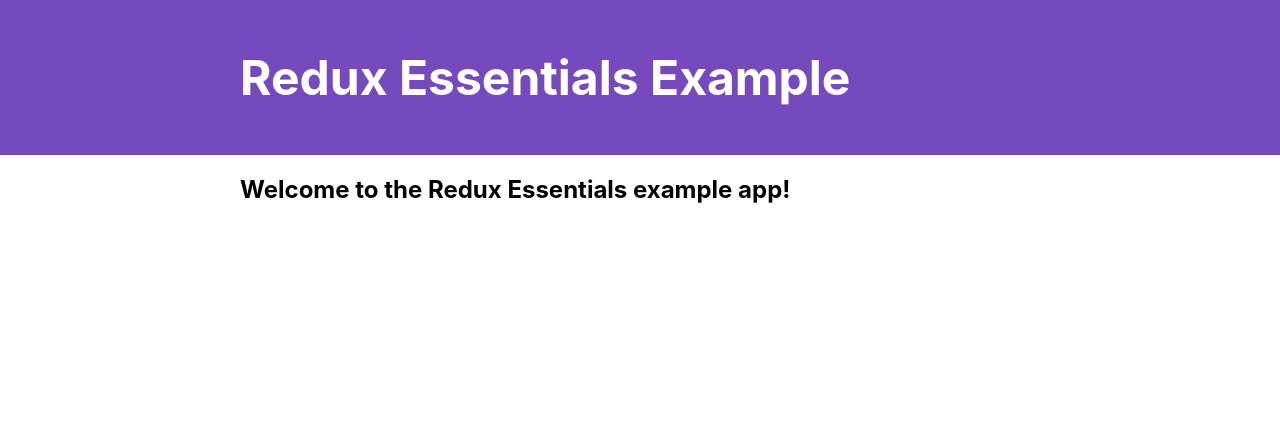
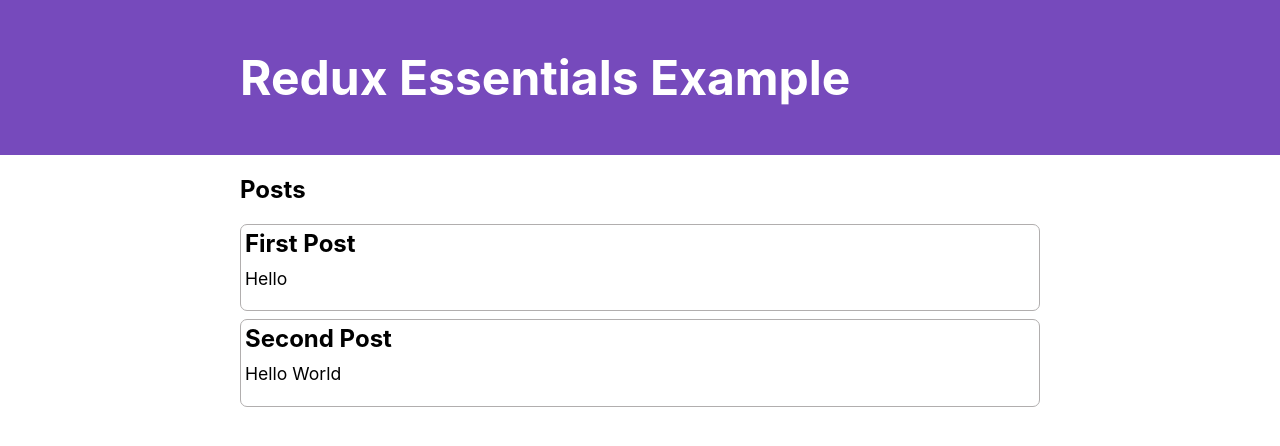
Before and after one commit to mochfarrel06/redux-essentials, a React (Vite) app: page / in a window 1280 px wide. Shown: the top 446 px of the page. Built offline with nearby package versions, Linux system fonts and the light colour scheme.

Commit message:
added PostList in homepage

```diff
--- a/src/pages/home.jsx
+++ b/src/pages/home.jsx
@@ -1,11 +1,10 @@
 import Layouts from "../components/layouts/Layout";
+import {PostsList} from "../features/posts/PostsList";
 
 export default function HomePage() {
   return (
     <Layouts>
-      <section>
-        <h2>Welcome to the Redux Essentials example app!</h2>
-      </section>
+      <PostsList />
     </Layouts>
   );
 }
```
